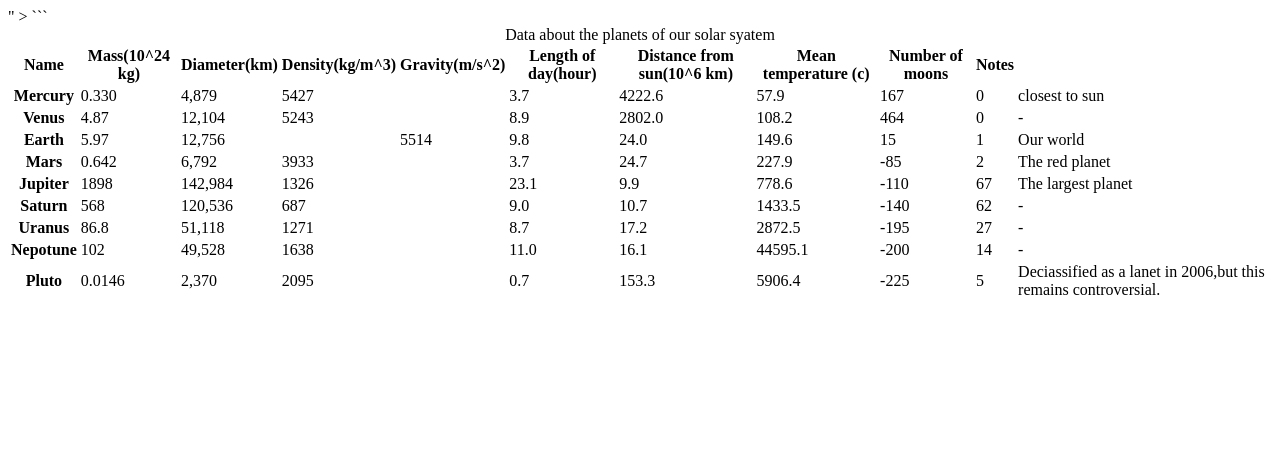
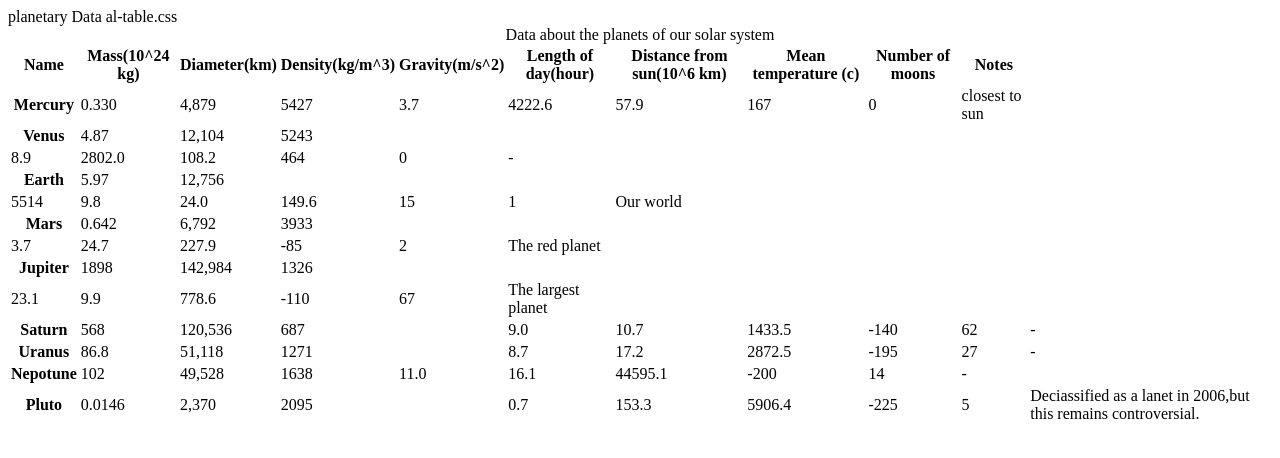
Before and after one commit to mikasa-Aker/mikasa-Aker.github.io, a plain HTML site: page Assignmnet_2_webdevlopmet/part_2_A2_w/index.html in a window 1280 px wide. Drawn offline with Linux system fonts and the light colour scheme.

Commit message:
correct mistake

````diff
--- a/Assignmnet_2_webdevlopmet/part_2_A2_w/index.html
+++ b/Assignmnet_2_webdevlopmet/part_2_A2_w/index.html
@@ -5,12 +5,17 @@
 <!DOCTYPE html>
 <html lang="en">
 <head>
-"  >
-```
-<meta charset="utf-8">
-<table>
-    <caption>Data about the planets of our solar syatem</caption>
-<thead>
+    <meta charset="UTF-8>"
+    <title>planetary Data</title>
+    al-table.css
+</head>
+
+<body>
+    <table>
+        <caption>Data about the planets of our solar system</caption>
+        <thead>
+
+
     <tr>
         <th scope="col">Name</th>
         <th scope="col">Mass(10^24 kg)</th>
@@ -29,7 +34,7 @@
         <th scope="row" class="planet-name">Mercury</th>
         <td>0.330</td>
         <td>4,879</td>
-        <td>5427<td>
+        <td>5427</td>
         <td>3.7</td>
         <td>4222.6</td>
         <td>57.9</td>
@@ -41,7 +46,7 @@
         <th scope="row" class="planet-name">Venus</th>
         <td>4.87</td>
         <td>12,104</td>
-        <td>5243<td>
+        <td>5243</tr>
         <td>8.9</td>
         <td>2802.0</td>
         <td>108.2</td>
@@ -49,12 +54,11 @@
         <td>0</td>
         <td>-</td>
 
-        </td>
     </tr>
     <tr>
         <th scope="row" class="planet-name">Earth</th>
         <td>5.97</td>
-        <td>12,756<td>
+        <td>12,756</tr>
         <td>5514</td>
         <td>9.8</td>
         <td>24.0</td>
@@ -69,7 +73,7 @@
         <th scope="row" class="planet-name">Mars</th>
         <td>0.642</td>
         <td>6,792</td>
-        <td>3933<td>
+        <td>3933</tr>
         <td>3.7</td>
         <td>24.7</td>
         <td>227.9</td>
@@ -81,7 +85,7 @@
         <th scope="row" class="planet-name">Jupiter</th>
         <td>1898</td>
         <td>142,984</td>
-        <td>1326<td>
+        <td>1326</tr>
         <td>23.1</td>
         <td>9.9</td>
         <td>778.6</td>
@@ -118,7 +122,7 @@
         <th scope="row" class="planet-name">Nepotune</th>
         <td>102</td>
         <td>49,528</td>
-        <td>1638<td>
+        <td>1638</td>
         <td>11.0</td>
         <td>16.1</td>
         <td>44595.1</td>
@@ -143,3 +147,5 @@
 
 </tbody>
 </table>
+</body>
+</html>
````
